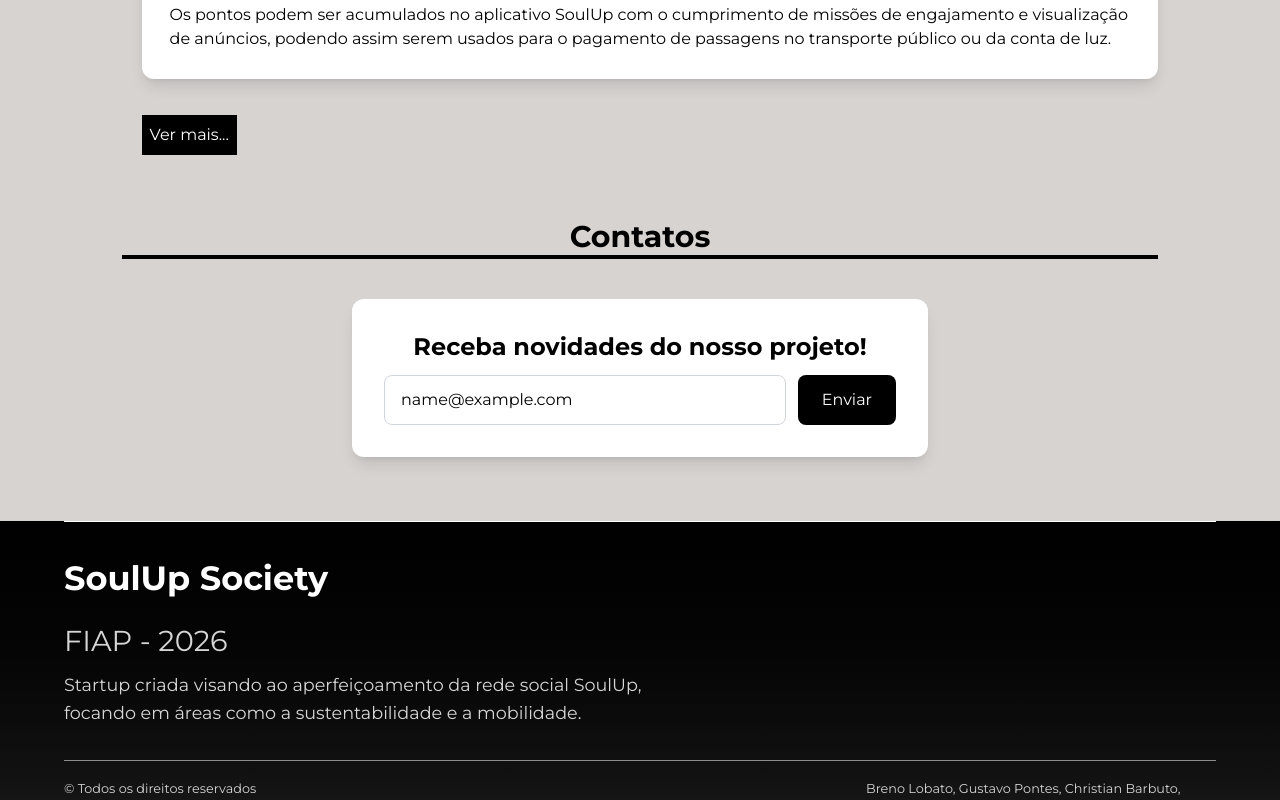
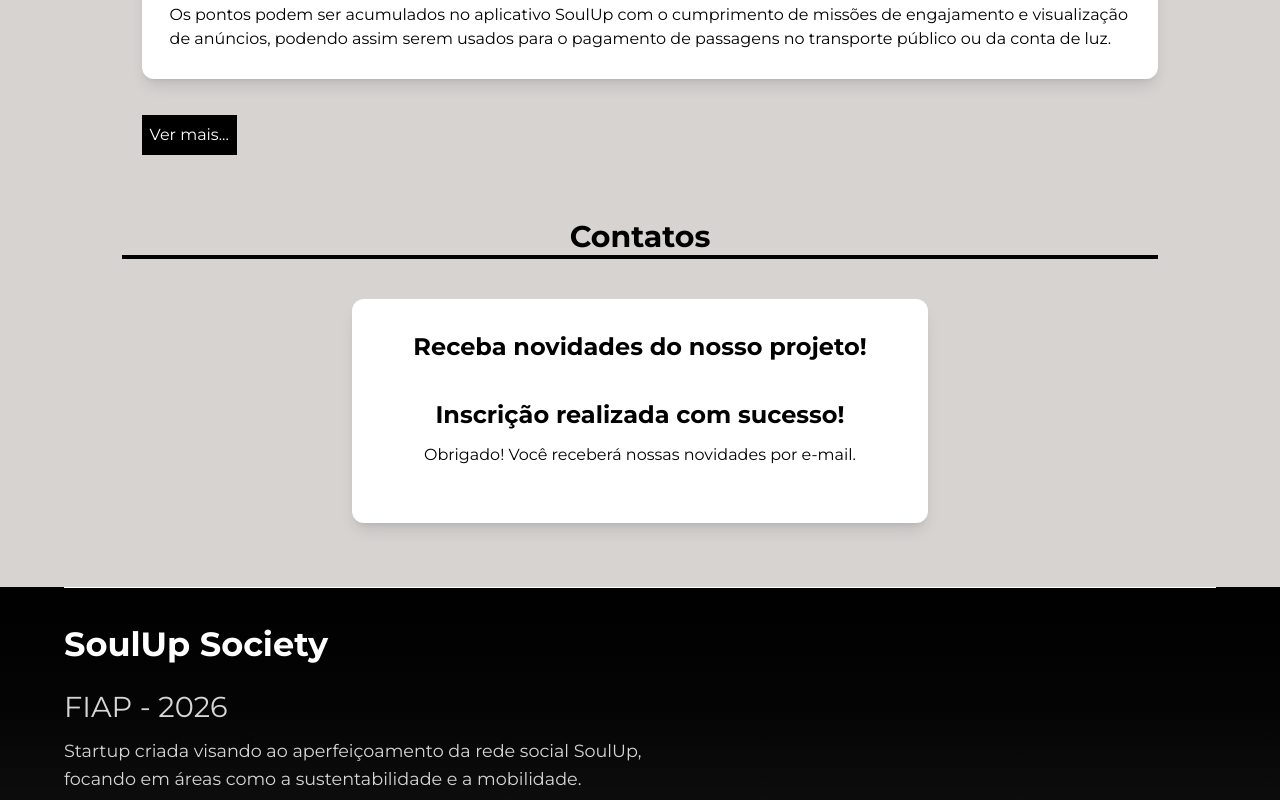
Before and after one commit to SoulUp-Society-Trabalhos/1--Challenge-2--semestre, a React (Vite) app in the folder soulup-society/: page / in a window 1280 px wide. Both pictures are taken after typing "name@example.com" into the empty fields and a click on the button "Enviar". Shown: the part 2679-3479 px from the top of the page. Built offline with nearby package versions, Linux system fonts and the light colour scheme.

Commit message:
feat: adiciona mensagem de sucesso para os formularios.

```diff
--- a/soulup-society/src/routes/Contatos/index.tsx
+++ b/soulup-society/src/routes/Contatos/index.tsx
@@ -1,3 +1,4 @@
+import { useState } from "react";
 import { useForm } from "react-hook-form";
 
 export default function Contatos() {
@@ -6,6 +7,8 @@
     email: string;
     msg: string;
   };
+
+  const [enviado, setEnviado] = useState(false);
 
   const {
     register,
@@ -63,9 +66,13 @@
             </button>
           </dialog>
 
+          {!enviado ? (
             <form
               className="w-full max-w-250 mx-auto p-8 flex flex-col gap-6 bg-[#ffffff] border border-[#2a2a2a] rounded-3xl"
-            onSubmit={handleSubmit((data) => console.log(data))}
+              onSubmit={handleSubmit((data) => {
+                console.log(data);
+                setEnviado(true);
+              })}
             >
               <div className="flex flex-col gap-[0.6rem]">
                 <label
@@ -153,6 +160,17 @@
                 Enviar mensagem
               </button>
             </form>
+          ) : (
+            <div className="w-full max-w-250 mx-auto p-8 bg-[#ffffff] border border-[#2a2a2a] rounded-3xl text-center">
+              <h3 className="text-3xl font-bold mb-4">
+                Mensagem enviada com sucesso!
+              </h3>
+
+              <p className="text-lg">
+                Obrigado pelo contato. Recebemos sua mensagem!
+              </p>
+            </div>
+          )}
         </div>
       </section>
     </main>
--- a/soulup-society/src/routes/Home/index.tsx
+++ b/soulup-society/src/routes/Home/index.tsx
@@ -1,7 +1,10 @@
 import { Link } from "react-router";
+import { useState } from "react";
 import { useForm } from "react-hook-form";
 
 export default function Home() {
+  const [enviado, setEnviado] = useState(false);
+
   type NewsletterForm = {
     email: string;
   };
@@ -19,6 +22,7 @@
           <h1 className="font-montserrat font-bold mb-6 text-5xl sm:text-6xl lg:text-7xl xl:text-8xl">
             Início
           </h1>
+
           <div className="text-lg sm:text-xl lg:text-2xl">
             <p>Apresentação geral dos membros da nossa equipe.</p>
           </div>
@@ -36,14 +40,16 @@
               <p className="text-2xl font-semibold">
                 Proposta 1 - Integração
               </p>
+
               <p className="mt-2!">
-                Como primeira proposta de nosso projeto, temos a Integração. Ela
-                se baseia na conexão entre o sistema de pontos do aplicativo da
-                SoulUp junto dos sistemas do transporte público, incluindo o
-                bilhete único para metrô, trens e ônibus. A realização desta
-                proposta é possível graças a parcerias com empresas de
-                transporte, como a SPTrans e a Motiva.
+                Como primeira proposta de nosso projeto, temos a Integração.
+                Ela se baseia na conexão entre o sistema de pontos do
+                aplicativo da SoulUp junto dos sistemas do transporte público,
+                incluindo o bilhete único para metrô, trens e ônibus. A
+                realização desta proposta é possível graças a parcerias com
+                empresas de transporte, como a SPTrans e a Motiva.
               </p>
+
               <Link
                 to="/proposta"
                 className="mt-4! inline-block bg-black p-2! text-white"
@@ -56,13 +62,15 @@
               <p className="text-2xl font-semibold">
                 Proposta 2 - Gamificação
               </p>
+
               <p className="mt-2!">
-                Como segunda proposta de nosso projeto, temos a gamificação. Ela
-                tem como fundamento a adição de um sistema de missões à rede
-                social da SoulUp, o qual recompensará o usuário que completar
-                estas missões com pontos dentro do aplicativo e também
-                fortalecerá o engajamento da plataforma.
+                Como segunda proposta de nosso projeto, temos a gamificação.
+                Ela tem como fundamento a adição de um sistema de missões à
+                rede social da SoulUp, o qual recompensará o usuário que
+                completar estas missões com pontos dentro do aplicativo e
+                também fortalecerá o engajamento da plataforma.
               </p>
+
               <Link
                 to="/proposta2"
                 className="mt-4! inline-block bg-black p-2! text-white"
@@ -85,8 +93,10 @@
                 alt=""
                 className="mx-auto w-32 h-32 object-cover rounded-full m-3!"
               />
+
               <div className="mt-4!">
                 <h3 className="text-lg font-bold p-1!">Breno Elísio</h3>
+
                 <p className="mt-1 text-sm text-gray-500 text-center">
                   Aluno
                 </p>
@@ -99,10 +109,12 @@
                 alt=""
                 className="object-cover rounded-full m-3! w-32 h-32 aspect-square shrink-0"
               />
+
               <div className="mt-4!">
                 <h3 className="text-lg font-bold p-1!">
                   Christian Barbuto
                 </h3>
+
                 <p className="mt-1 text-sm text-gray-500 text-center">
                   Aluno
                 </p>
@@ -115,8 +127,10 @@
                 alt=""
                 className="object-cover aspect-square shrink-0 rounded-full m-3! w-32 h-32"
               />
+
               <div className="mt-4!">
                 <h3 className="text-lg font-bold p-1!">Gustavo Lizier</h3>
+
                 <p className="mt-1 text-sm text-gray-500 text-center">
                   Aluno
                 </p>
@@ -129,8 +143,10 @@
                 alt=""
                 className="object-cover rounded-full m-3! w-32 h-32 aspect-square shrink-0"
               />
+
               <div className="mt-4!">
                 <h3 className="text-lg font-bold p-1!">Eduardo Nery</h3>
+
                 <p className="mt-1 text-sm text-gray-500 text-center">
                   Aluno
                 </p>
@@ -143,10 +159,12 @@
                 alt=""
                 className="object-cover rounded-full m-3! w-32 h-32 aspect-square shrink-0"
               />
+
               <div className="mt-4!">
                 <h3 className="text-lg font-bold p-1!">
                   Eduardo Pizzoli
                 </h3>
+
                 <p className="mt-1 text-sm text-gray-500 text-center">
                   Aluno
                 </p>
@@ -164,13 +182,15 @@
             <p className="text-2xl font-bold">
               Conheça mais sobre nós!
             </p>
+
             <p className="text-base mb-4! mt-4!">
-              Criada em Abril de 2026, a SoulUp Society é uma startup focada em
-              aprimorar a rede social SoulUp. Realizamos e construímos nossos
-              projetos mirando a implementação de novas funcionalidades no
-              aplicativo, também beneficiando o meio ambiente e facilitando a
-              rotina dos usuários da plataforma.
+              Criada em Abril de 2026, a SoulUp Society é uma startup focada
+              em aprimorar a rede social SoulUp. Realizamos e construímos
+              nossos projetos mirando a implementação de novas funcionalidades
+              no aplicativo, também beneficiando o meio ambiente e facilitando
+              a rotina dos usuários da plataforma.
             </p>
+
             <Link to="/sobre" className="bg-black p-2! text-white">
               Ver mais...
             </Link>
@@ -187,12 +207,13 @@
               <p className="text-2xl mb-1.5! font-bold">
                 O que é a SoulUp Society?
               </p>
+
               <p className="text-base">
                 A SoulUp Society é uma startup criada em 2026, cujo principal
                 objetivo é implementar melhorias na rede social SoulUp,
                 aprimorando seus recursos e oferecendo uma experiência mais
-                agradável ao usuário, que poderá usufruir de um leque variado de
-                benefícios ao utilizar o aplicativo.
+                agradável ao usuário, que poderá usufruir de um leque variado
+                de benefícios ao utilizar o aplicativo.
               </p>
             </div>
 
@@ -200,6 +221,7 @@
               <p className="text-2xl mb-1.5! font-bold">
                 Quais são os trabalhos atuais da SoulUp Society?
               </p>
+
               <p className="text-base">
                 Atualmente, a SoulUp society trabalha na implementação de um
                 sistema que troca pontos obtidos no aplicativo SoulUp por
@@ -213,6 +235,7 @@
               <p className="text-2xl mb-1.5! font-bold">
                 Como o sistema de pontos funciona?
               </p>
+
               <p className="text-base">
                 Os pontos podem ser acumulados no aplicativo SoulUp com o
                 cumprimento de missões de engajamento e visualização de
@@ -251,9 +274,13 @@
                 </div>
               </dialog>
 
+              {!enviado ? (
                 <form
                   className="formulario__newsletter"
-                onSubmit={handleSubmit((data) => console.log(data))}
+                  onSubmit={handleSubmit((data) => {
+                    console.log(data);
+                    setEnviado(true);
+                  })}
                 >
                   <fieldset className="newsletter__fieldset">
                     <label htmlFor="idEmail" className="sr-only">
@@ -291,6 +318,17 @@
                     )}
                   </fieldset>
                 </form>
+              ) : (
+                <div className="text-center py-6">
+                  <h3 className="text-2xl font-bold mb-3">
+                    Inscrição realizada com sucesso!
+                  </h3>
+
+                  <p>
+                    Obrigado! Você receberá nossas novidades por e-mail.
+                  </p>
+                </div>
+              )}
             </section>
           </div>
         </div>
```
Lines whose indentation alone changed are shown as unchanged.
